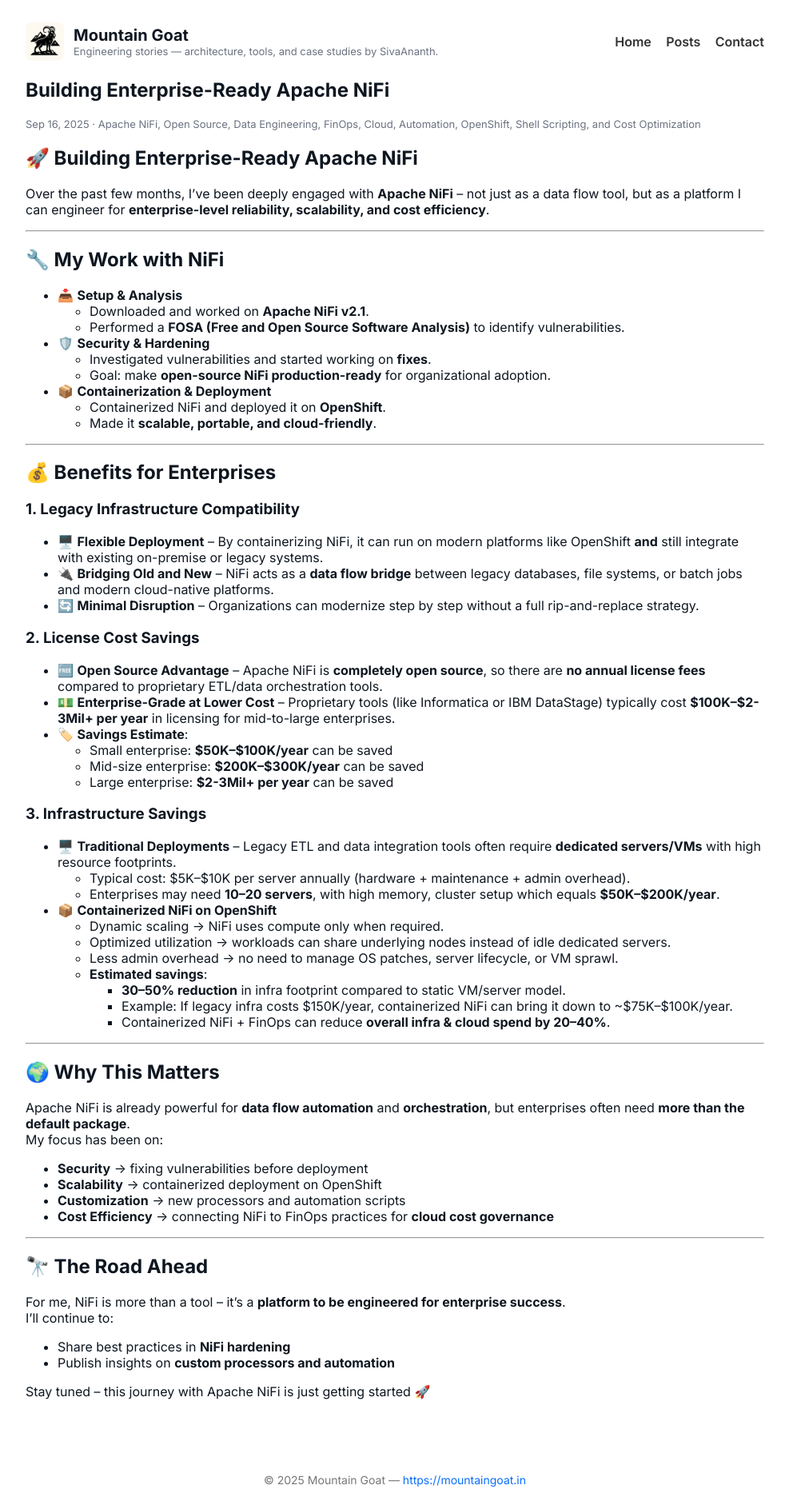
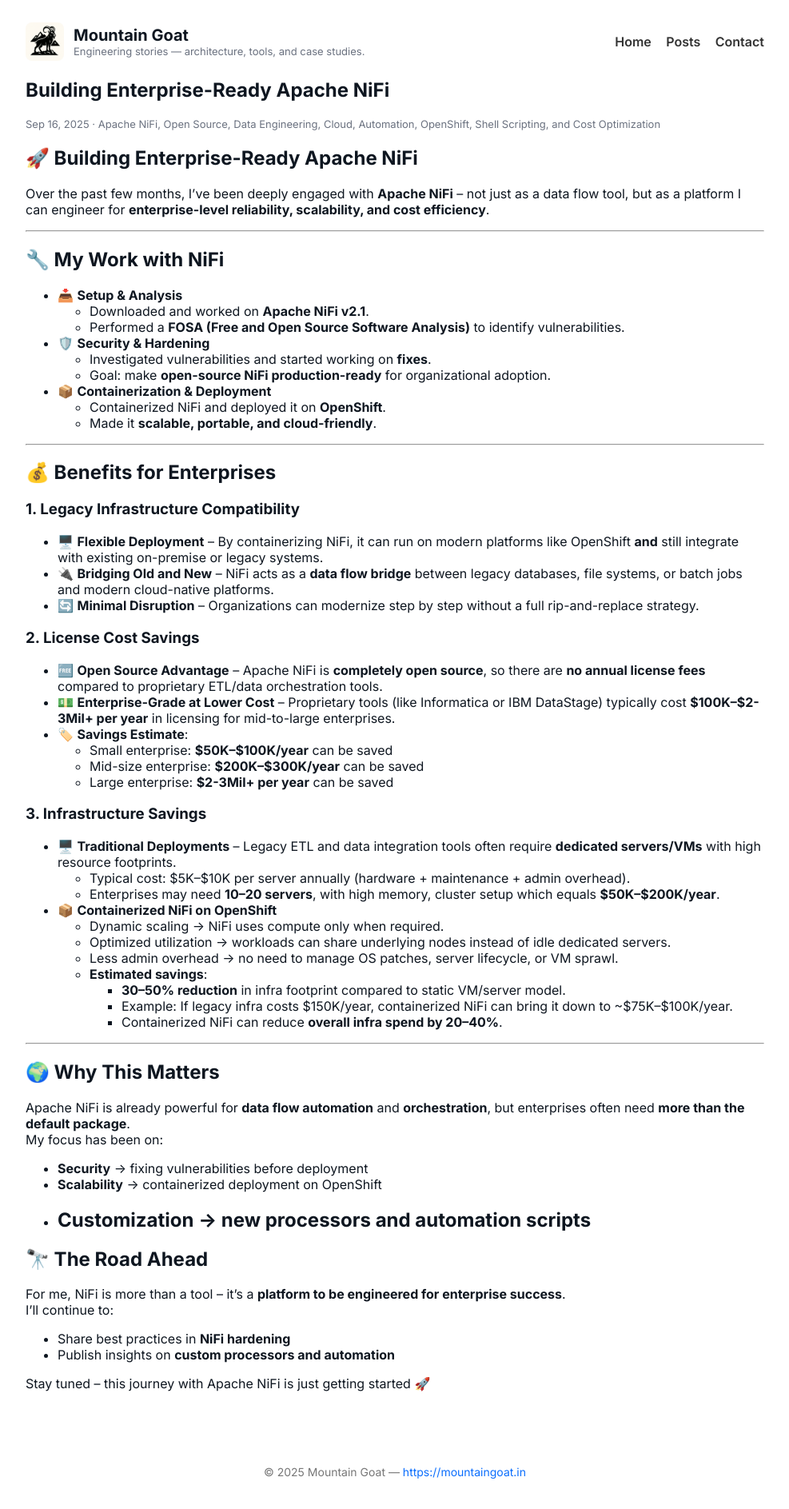
Before and after one commit to mountaingoat-blog/mountaingoat-blog, a Jekyll site: the page built from _posts/2025-09-16-containerizing-nifi.md, in a window 1280 px wide. Shown: the whole page at 80% size, without its empty margins (146-1133 px from the left). Built offline with Jekyll 4.4.1, drawn with Linux system fonts in a browser that asks for light colours; our own code applies the rules of GitHub Pages for plain Markdown files.

Commit message:
Update site content and posts

```diff
--- a/_config.yml
+++ b/_config.yml
@@ -1,5 +1,5 @@
 title: "Mountain Goat"
-description: "Engineering stories — architecture, tools, and case studies by SivaAnanth."
+description: "Engineering stories — architecture, tools, and case studies."
 baseurl: ""
 url: "https://mountaingoat.in"
 email: "siva@mountaingoat.in"
--- a/_posts/2025-09-16-containerizing-nifi.md
+++ b/_posts/2025-09-16-containerizing-nifi.md
@@ -1,7 +1,7 @@
 ---
 title: "Building Enterprise-Ready Apache NiFi"
 date: 2025-09-16
-tags: [Apache NiFi, Open Source, Data Engineering, FinOps, Cloud, Automation, OpenShift, Shell Scripting, Cost Optimization]
+tags: [Apache NiFi, Open Source, Data Engineering, Cloud, Automation, OpenShift, Shell Scripting, Cost Optimization]
 ---
 
 # 🚀 Building Enterprise-Ready Apache NiFi
@@ -53,7 +53,7 @@
   - **Estimated savings**:
     - **30–50% reduction** in infra footprint compared to static VM/server model.
     - Example: If legacy infra costs $150K/year, containerized NiFi can bring it down to ~$75K–$100K/year.
-	- Containerized NiFi + FinOps can reduce **overall infra & cloud spend by 20–40%**.
+	- Containerized NiFi can reduce **overall infra spend by 20–40%**.
 
 ---
 
@@ -65,8 +65,6 @@
 - **Security** → fixing vulnerabilities before deployment
 - **Scalability** → containerized deployment on OpenShift
 - **Customization** → new processors and automation scripts
-- **Cost Efficiency** → connecting NiFi to FinOps practices for **cloud cost governance**
-
 ---
 
 ## 🔭 The Road Ahead
```
